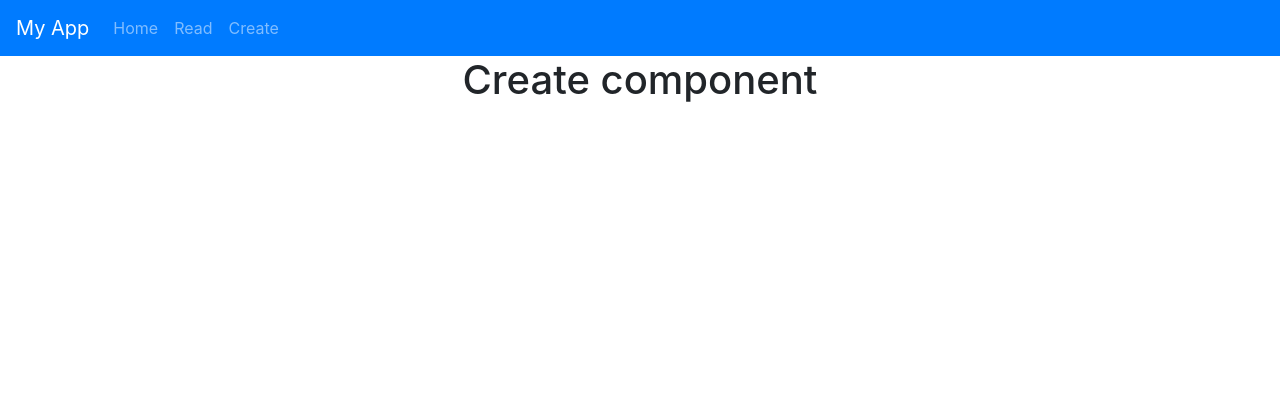
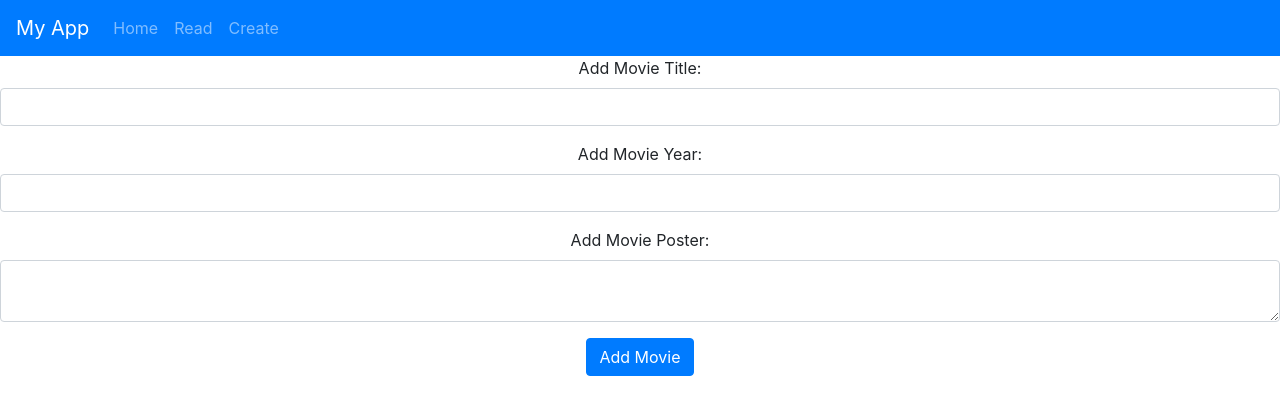
Before and after one commit to Smiithyy/DRQLab10, a React (Create React App) app: page /create in a window 1280 px wide. Shown: the top 414 px of the page. Built offline with nearby package versions, Linux system fonts and the light colour scheme.

Commit message:
Lab Complete

```diff
--- a/package.json
+++ b/package.json
@@ -6,6 +6,7 @@
     "@testing-library/jest-dom": "^4.2.4",
     "@testing-library/react": "^9.5.0",
     "@testing-library/user-event": "^7.2.1",
+    "axios": "^0.21.0",
     "bootstrap": "^4.5.2",
     "react": "^16.13.1",
     "react-bootstrap": "^1.3.0",
--- a/src/components/create.js
+++ b/src/components/create.js
@@ -1,12 +1,87 @@
 import { render } from '@testing-library/react';
 import React from 'react';
+import { ThemeConsumer } from 'react-bootstrap/esm/ThemeProvider';
 
 export class Create extends React.Component {
 
+    constructor() {
+        super();
+
+        this.onSubmit = this.onSubmit.bind(this);
+        this.onChangeTitle = this.onChangeTitle.bind(this);
+        this.onChangeYear = this.onChangeYear.bind(this);
+        this.onChangePoster = this.onChangePoster.bind(this);
+
+        this.state = {
+            Title: '',
+            Year: '',
+            Poster: ''
+        }
+    }
+
+    onChangeTitle(e) {
+        this.setState({
+            Title: e.target.value
+        })
+    }
+
+    onChangeYear(e) {
+        this.setState({
+            Year: e.target.value
+        })
+    }
+
+    onChangePoster(e) {
+        this.setState({
+            Poster: e.target.value
+        })
+    }
+
+    onSubmit(e) {
+        e.preventDefault();
+        alert("Movie: " + this.state.Title + " " +
+            this.state.Year + " " +
+            this.state.poster);
+    }
+
     render() {
         return (
-            <div>
-                <h1>Create component</h1>
+            <div className='App'>
+                <form onSubmit={this.onSubmit}>
+                    <div className="form-group">
+                        <label>Add Movie Title: </label>
+                        <input type='text'
+                            className='form-control'
+                            value={this.state.Title}
+                            onChange={this.onChangeTitle}>
+                        </input>
+                    </div>
+
+                    <div className="form-group">
+                        <label>Add Movie Year: </label>
+                        <input type='text'
+                            className='form-control'
+                            value={this.state.Year}
+                            onChange={this.onChangeYear}>
+                        </input>
+                    </div>
+
+                    <div className="form-group">
+                        <label>Add Movie Poster: </label>
+                        <textarea type='text'
+                            className='form-control'
+                            value={this.state.Poster}
+                            onChange={this.onChangePoster}>
+                        </textarea>
+                    </div>
+
+                    <div className="form-group">
+                        <input type='submit'
+                            value='Add Movie'
+                            className='btn btn-primary'>
+                        </input>
+                    </div>
+                </form>
             </div>
         );
     }
--- a/src/components/read.js
+++ b/src/components/read.js
@@ -1,35 +1,27 @@
 import React from 'react';
 import '../App.css'
 import { Movies } from './movies';
+import axios from 'axios';
 
 export class Read extends React.Component {
 
     state = {
-        movies: [
-            {
-                "Title": "Avengers: Infinity War",
-                "Year": "2018",
-                "imdbID": "tt4154756",
-                "Type": "movie",
-                "Poster": "https://m.media-amazon.com/images/M/MV5BMjMxNjY2MDU1OV5BMl5BanBnXkFtZTgwNzY1MTUwNTM@._V1_SX300.jpg"
-            },
-            {
-                "Title": "Captain America: Civil War",
-                "Year": "2016",
-                "imdbID": "tt3498820",
-                "Type": "movie",
-                "Poster": "https://m.media-amazon.com/images/M/MV5BMjQ0MTgyNjAxMV5BMl5BanBnXkFtZTgwNjUzMDkyODE@._V1_SX300.jpg"
-            },
-            {
-                "Title": "Charlie Wilson's War",
-                "Year": "2007",
-                "imdbID": "tt0472062",
-                "Type": "movie",
-                "Poster": "https://m.media-amazon.com/images/M/MV5BMTgwMDgwMDc4MF5BMl5BanBnXkFtZTYwOTU3MDM4._V1_SX300.jpg"
-            }
-        ]
+        movies: []
+    };
 
-    };
+    componentDidMount() {
+        axios.get('https://jsonblob.com/api/jsonblob/520c3b5e-0312-11eb-a6af-cbf00d776032')
+            .then(
+                (response) => {
+                    this.setState({ movies: response.data.Search })
+                }
+            )
+            .catch(
+                (error) => {
+                    console.log(error)
+                }
+            );
+    }
 
     render() {
         return (
```
Also changed, not shown: 1 other file (tests, documents, lock files or other folders).
